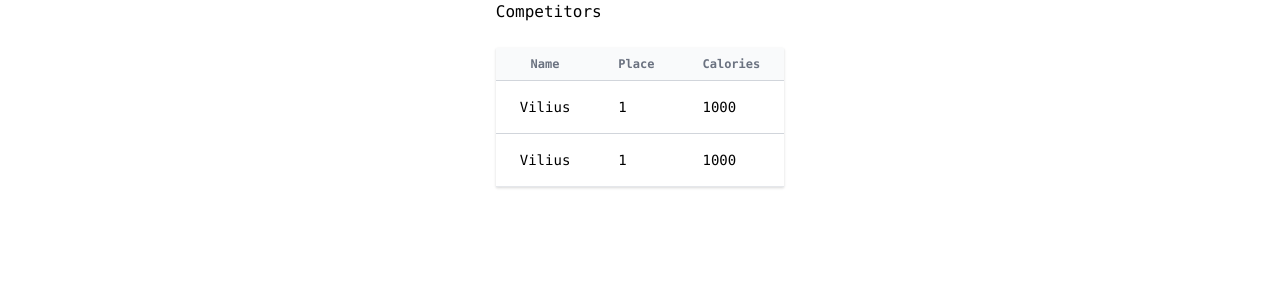
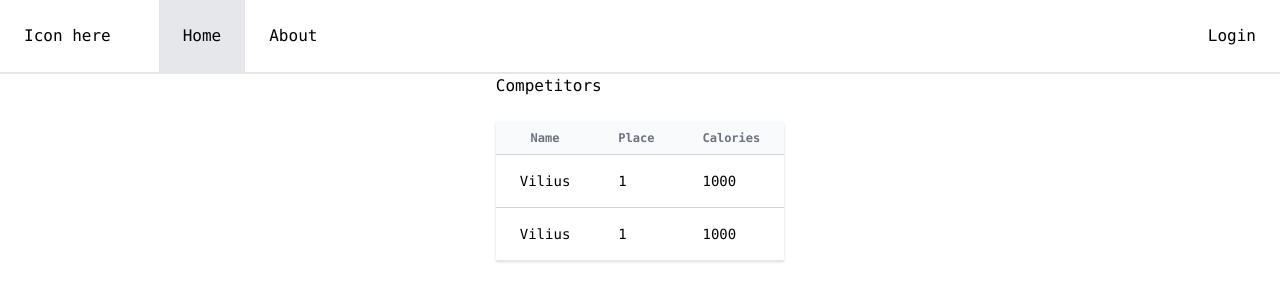
Before and after one commit to viliusgudziunas/soc-frontend-old, a React (Create React App) app: page / in a window 1280 px wide. Shown: the top 302 px of the page. Built offline with nearby package versions, Linux system fonts and the light colour scheme.

Commit message:
Created navigation bar

```diff
--- a/package.json
+++ b/package.json
@@ -13,11 +13,13 @@
     "@types/react-dom": "^17.0.0",
     "react": "^17.0.2",
     "react-dom": "^17.0.2",
+    "react-router-dom": "^5.2.1",
     "react-scripts": "4.0.3",
     "typescript": "^4.3.5",
     "web-vitals": "^1.0.1"
   },
   "devDependencies": {
+    "@types/react-router-dom": "^5.1.8",
     "@typescript-eslint/eslint-plugin": "^4.29.3",
     "@typescript-eslint/parser": "^4.29.3",
     "autoprefixer": "^9.8.6",
--- a/src/App.tsx
+++ b/src/App.tsx
@@ -1,9 +1,23 @@
+import { NavbarComponent } from 'components/navbar/NavbarComponent';
 import { HomePage } from 'pages';
 import { ReactElement } from 'react';
+import { BrowserRouter as Router, Route, Switch } from 'react-router-dom';
 
 const App = (): ReactElement => (
-  <div className='font-mono container flex justify-center mx-auto'>
-    <HomePage />
+  <div className='font-mono'>
+    <Router>
+      <NavbarComponent />
+      <div className='container flex flex-row justify-center mx-auto'>
+        <Switch>
+          <Route path='/about'>
+            <div>Hello</div>
+          </Route>
+          <Route path='/'>
+            <HomePage />
+          </Route>
+        </Switch>
+      </div>
+    </Router>
   </div>
 );
 
--- /dev/null
+++ b/src/components/navbar/NavbarComponent.tsx
@@ -0,0 +1,14 @@
+import { AppNavLink } from 'lib/Link';
+import { ReactElement } from 'react';
+
+export const NavbarComponent = (): ReactElement => (
+  <nav className='flex flex-row border-b-2'>
+    {/* // TODO: Add icon here */}
+    <div className='m-6 mr-12'>Icon here</div>
+    <AppNavLink to='/'>Home</AppNavLink>
+    <AppNavLink to='/about'>About</AppNavLink>
+    <AppNavLink to='/login' alignDirection='right'>
+      Login
+    </AppNavLink>
+  </nav>
+);
--- /dev/null
+++ b/src/lib/Link.tsx
@@ -0,0 +1,35 @@
+import { ReactElement, useEffect, useState } from 'react';
+import { NavLink } from 'react-router-dom';
+
+interface Props {
+  alignDirection?: 'left' | 'right';
+  children: string;
+  to: string;
+}
+
+export const AppNavLink = ({
+  to,
+  children,
+  alignDirection,
+}: Props): ReactElement => {
+  const [className, setClassName] = useState('p-6 hover:bg-gray-300');
+
+  const setAlignedClass = () => {
+    const alignClass = alignDirection === 'right' ? 'ml-auto' : 'mr-auto';
+    setClassName(`${className} ${alignClass}`);
+  };
+
+  useEffect(() => {
+    if (alignDirection) {
+      setAlignedClass();
+    }
+  }, []);
+
+  return (
+    <NavLink to={to} exact className={className} activeClassName='bg-gray-200'>
+      {children}
+    </NavLink>
+  );
+};
+
+AppNavLink.defaultProps = { alignDirection: undefined } as Partial<Props>;
--- a/src/pages/HomePage.tsx
+++ b/src/pages/HomePage.tsx
@@ -5,7 +5,7 @@ import {
   TableHead,
   TableHeader,
   TableRow,
-} from 'components/table';
+} from 'lib/table';
 import { ReactElement } from 'react';
 
 export const HomePage = (): ReactElement => (
```
Also changed, not shown: src/lib/table/Body.tsx (renamed from src/components/table/Body.tsx), src/lib/table/Cell.tsx (renamed from src/components/table/Cell.tsx), src/lib/table/Head.tsx (renamed from src/components/table/Head.tsx), src/lib/table/Header.tsx (renamed from src/components/table/Header.tsx), src/lib/table/Row.tsx (renamed from src/components/table/Row.tsx), src/lib/table/Table.tsx (renamed from src/components/table/Table.tsx), src/lib/table/index.ts (renamed from src/components/table/index.ts), 1 other file (tests, documents, lock files or other folders).
